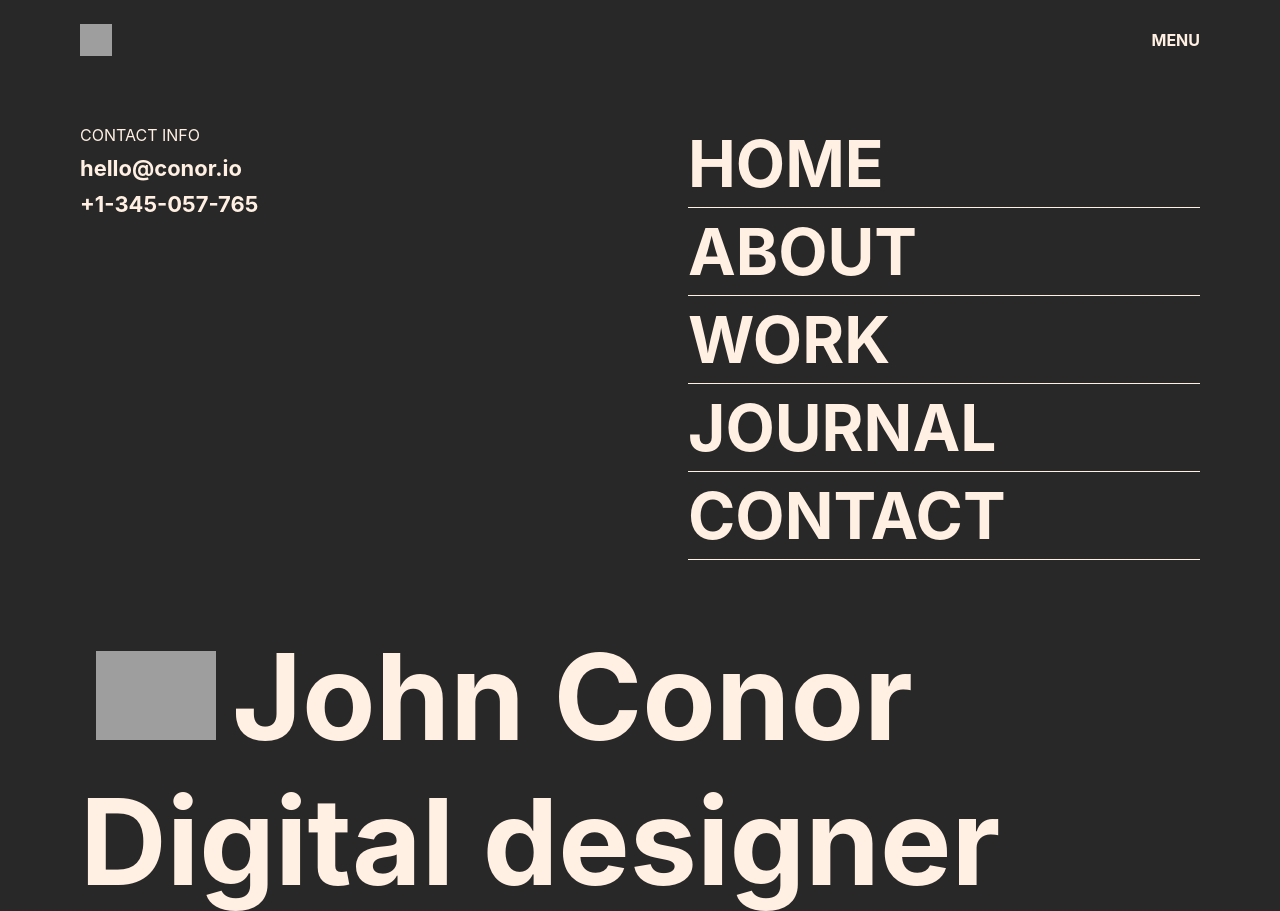
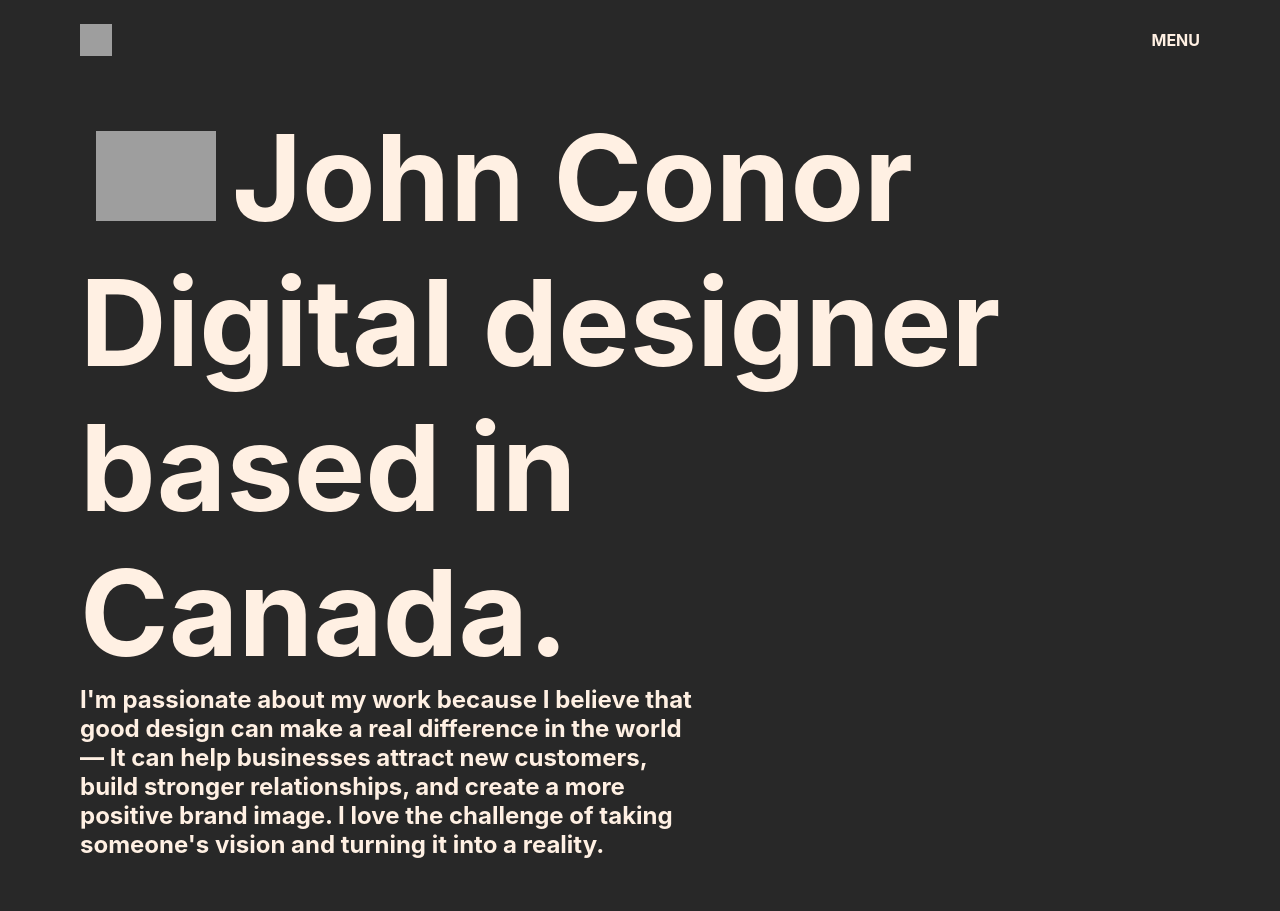
Before and after one commit to maqsman/Portfolio-Theme-HTML-CSS-JS, a plain HTML site: page index.html in a window 1280 px wide. Shown: the top 911 px of the page. Drawn offline with Linux system fonts and the light colour scheme; grey boxes are pictures that could not be loaded.

Commit message:
Update styles.css

```diff
--- a/styles.css
+++ b/styles.css
@@ -115,7 +115,7 @@
   /*Menu styling*/
 
   .navigation-panel {
-    display: flex; /*change display to flex!*/
+    display: none; /*change display to flex!*/
     justify-content: space-between;
     padding: 2.5rem 5rem;
     background: #282828;
```
